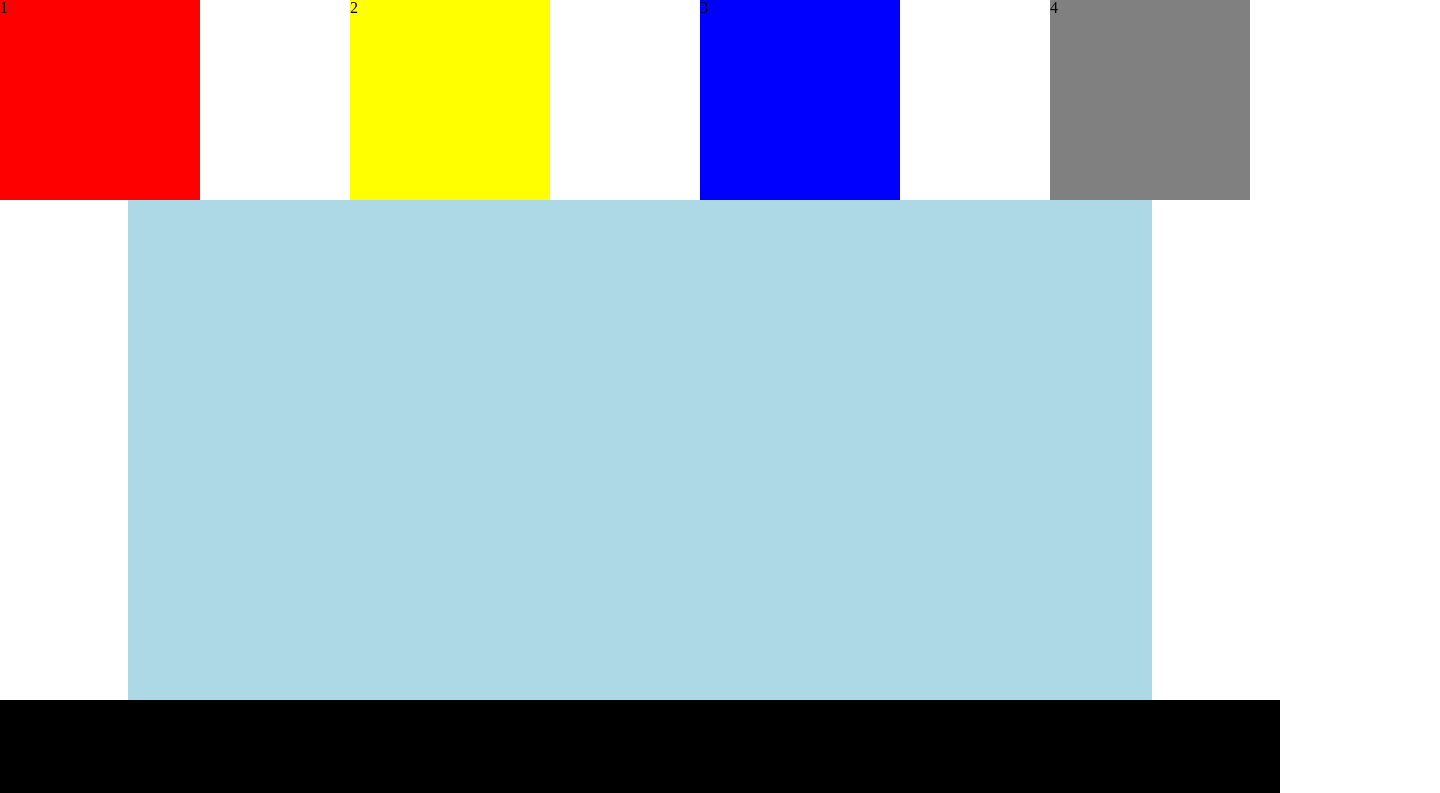
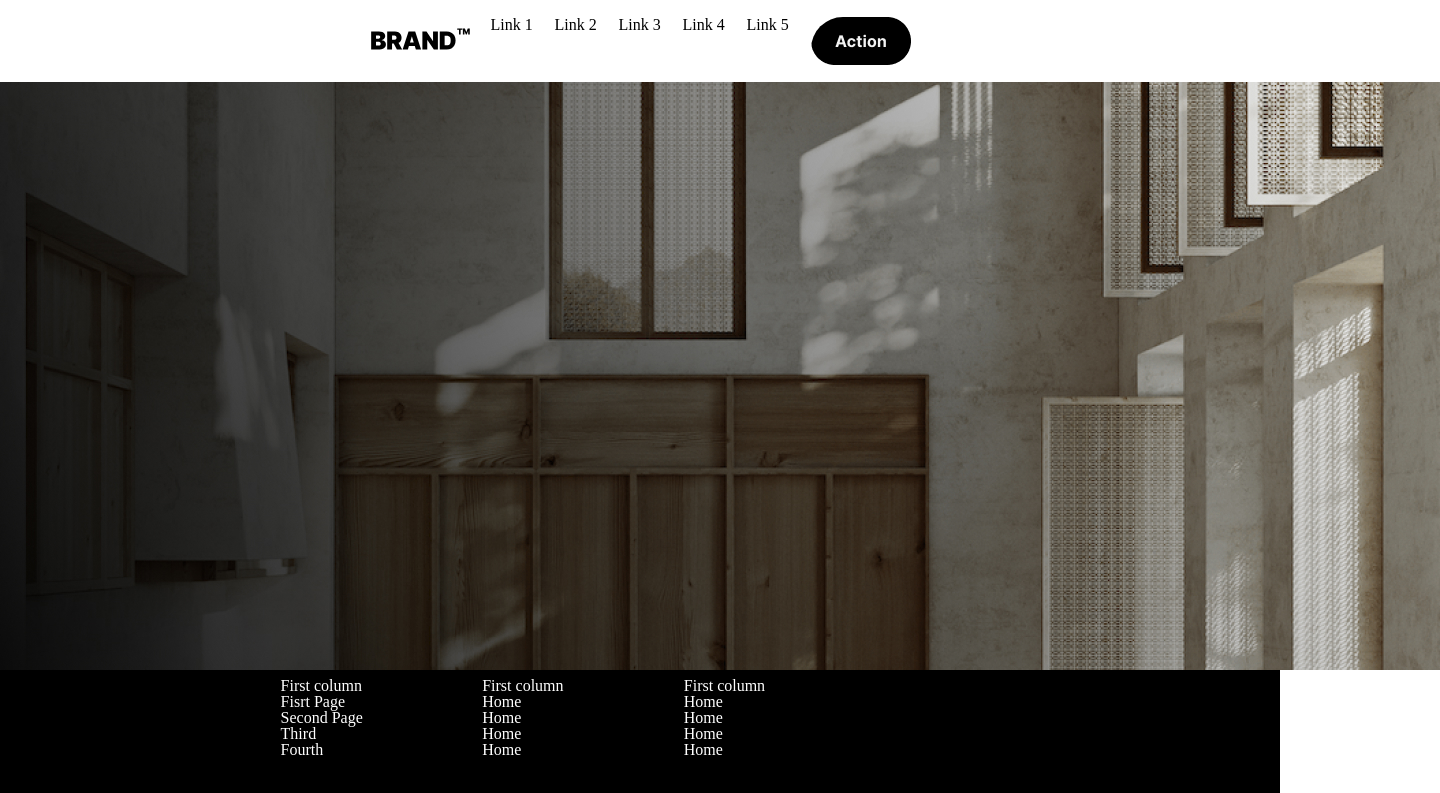
Before and after one commit to Mukato11/point-9, a plain HTML site: page index.html in a window 1280 px wide. Shown: the top 793 px of the page, 1440 px wide, since content can reach past the window. Drawn offline with Linux system fonts and the light colour scheme.

Commit message:
add content

```diff
--- a/css/style.css
+++ b/css/style.css
@@ -2,32 +2,68 @@
   width: 200px;
   height: 200px;
 }
-.red {
-  background-color: red;
+.text {
+ vertical-align: middle;
+width: 44px;
+height: 20px;
+justify-content: center;
 }
-.yellow {
-  background-color: yellow;
+
+.logo-left {
+  width: Hug (101px)px;
+height: Hug (27px)px;
+vertical-align: middle;
+justify-content: left;
+
 }
-.blue {
-  background-color: blue;
+
+
+.logo-right {
+  width: Hug (100px)px;
+height: Hug (48px)px;
+
+gap: 10px;
+border-radius: 32px 0px 0px 0px;
+opacity: 0px;
+
+justify-content: right;
+
 }
-.grey {
-  background-color: gray;
-}
-.wraper {
+
+.heder {
   display: flex;
-  /* justify-content: space-between; */
-  /* column-gap: 150px;
-    row-gap: 30px; */
-  gap: 30px 150px;
+  width: Fixed (1,440px)px;
+height: Fixed (96px)px;
+padding: 17px 32px 17px 32px;
+gap: 0px;
+justify-content: center;
+vertical-align: middle;
+ gap: 328px 20px;
+opacity: 0px;
+
 }
 
 .container {
-    max-width: 1170px;
-    width: 80%;
+    width: 100%px;
+
     height: 500px;
     margin: 0 auto;
-    background-color: lightblue;
+
+}
+.first {
+  width: 540px;
+height: 24px;
+gap: 0px;
+opacity: 0px;
+font-family: Inter;
+font-size: 16px;
+font-weight: 500;
+line-height: 24px;
+letter-spacing: 0.10000000149011612px;
+text-align: center;
+text-underline-position: from-font;
+text-decoration-skip-ink: none;
+
 }
 
 
@@ -37,7 +73,7 @@
     max-width: 1140px;
     width: 90%;
     margin: 0 auto;
-    background-color: lightseagreen;
+
 }
 .flex-footer {
     display: flex;
@@ -53,6 +89,7 @@
     max-width: 100px;
     width: 100%;
     margin-right: 101.6px;
+    color: #ffffff;
 }
 .logo-footer {
     margin-right: 210.6px;
--- a/index.html
+++ b/index.html
@@ -8,21 +8,37 @@
     <link rel="stylesheet" href="css/style.css" />
   </head>
   <body>
-    <section>
-      <div class="wraper">
-        <div class="box red">1</div>
-        <div class="box yellow">2</div>
-        <div class="box blue">3</div>
-        <div class="box grey">4</div>
+    <nav class="heder">
+
+        <img class="logo-left" src="images/Logo (Black).svg" alt="logo">
+
+
+        <div class="text">Link 1</div>
+        <div class="text">Link 2</div>
+        <div class="text">Link 3</div>
+        <div class="text">Link 4</div>
+        <div class="text">Link 5</div>
+
+
+          <img class="logo-right" src="images/Button (Black).png" alt="logo">
+
+
+    </nav>
+
+
+
+
+      <div class="container">
+        <img class="baner" src="images/Wide-1440px+-New.jpg" alt="baner">
+        <img src="images/Medium length displa.svg" alt="" />
+        <div class="first">Tagline</div>
       </div>
 
-      <div class="container"></div>
-    </section>
 
     <footer class="footer-bg">
       <div class="footer-container flex-footer">
         <div class="logo-footer">
-          <img src="images/Medium length displa.svg" alt="" />
+
         </div>
 
         <div class="footer-bottom">
```
Also changed, not shown: images/Button (Black).png (added), images/Logo (Black).svg (added), images/Santa.png (deleted), images/Wide-1440px+-New.jpg (added), images/background-image.png (deleted), images/images.jpg (deleted).
